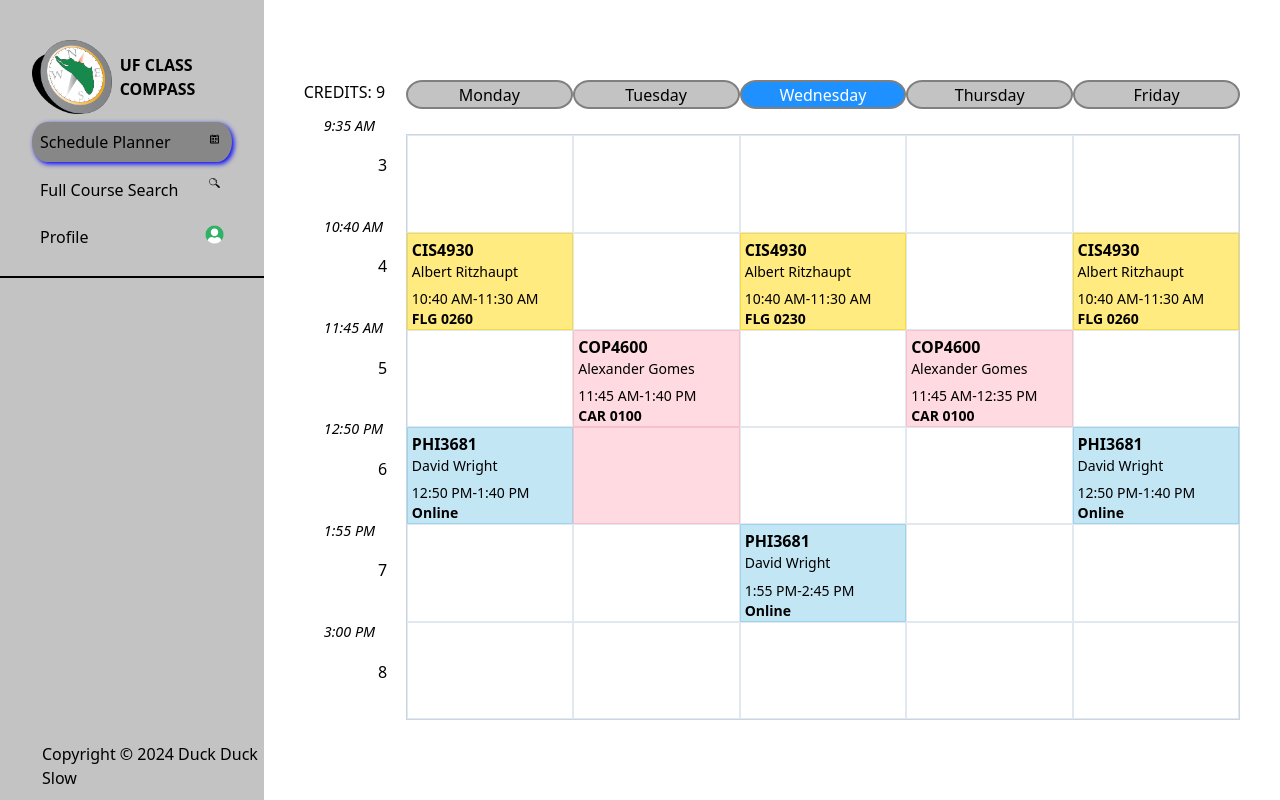
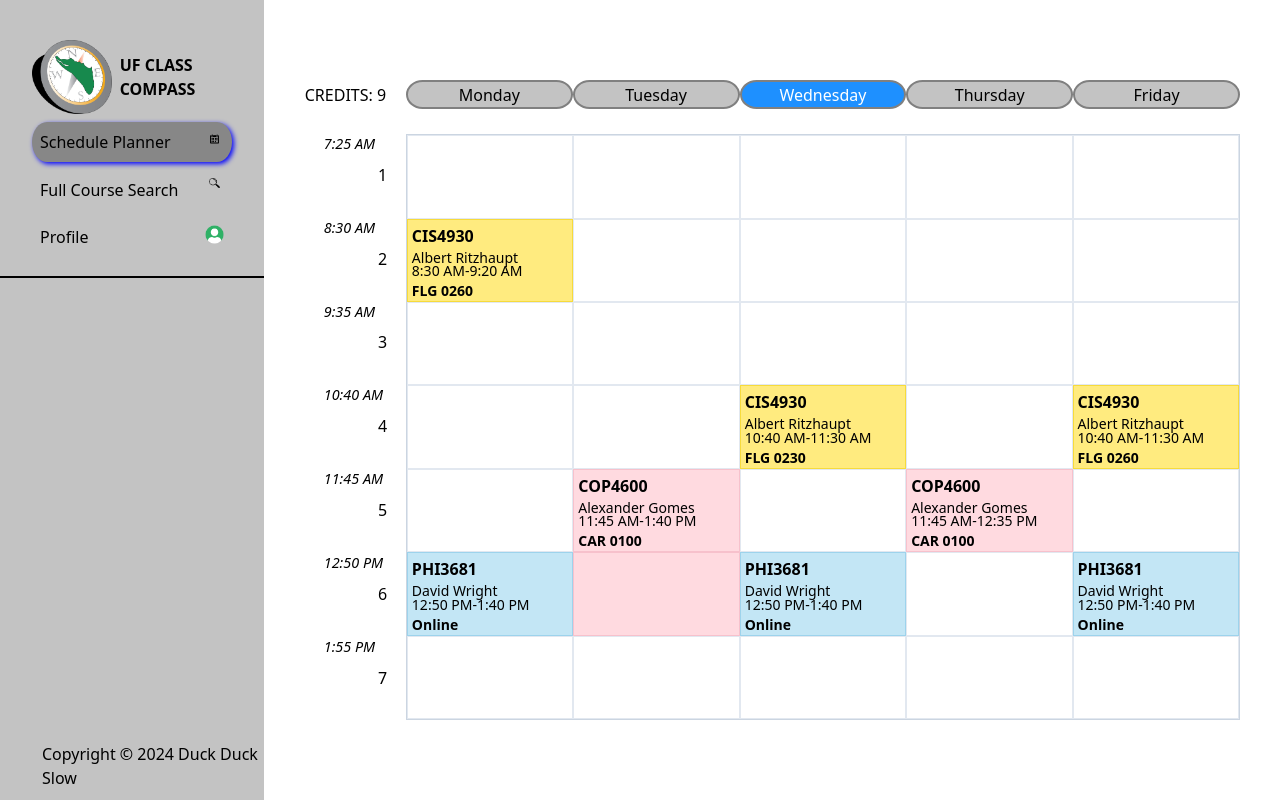
Before and after one commit to sheehan-j/uf-class-compass, a React (Vite) app: page / in a window 1280 px wide. Built offline with nearby package versions, Linux system fonts and the light colour scheme.

Commit message:
fixed small gap issue with credits and start of hours

```diff
--- a/src/components/Schedule.jsx
+++ b/src/components/Schedule.jsx
@@ -14,7 +14,7 @@ const Schedule = ({ colCount, maxRowCount }) => {
 			meetings: [
 				{
 					col: Days.Monday,
-					row: 3, //TODO figure out if we want to zero index?
+					row: 1, //TODO figure out if we want to zero index?
 					length: 1,
 					location: "FLG 0260"
 				},
@@ -62,7 +62,7 @@ const Schedule = ({ colCount, maxRowCount }) => {
 				},
 				{
 					col: Days.Wednesday,
-					row: 6,
+					row: 5,
 					length: 1,
 					location: "Online"
 				},
@@ -131,14 +131,14 @@ const Schedule = ({ colCount, maxRowCount }) => {
 
 	return (
 		<>
-		<div className="relative" style={{height: "100%", marginRight:"2%", width: "10%"}}>
-			<div className="font-medium" style={{ height: "5%", marginBottom: "3%"}}>
-				<p style={{whiteSpace: "nowrap"}}>CREDITS: {credits}</p>
+		<div style={{gap:"3%", display: "flex", flexDirection:"column", height: "100%", marginRight:"2%", width: "10%"}}>
+			<div className="font-medium" style={{ height:"5%", whiteSpace: "nowrap",  marginBottom: "5%", display: "flex", justifyContent: "center",alignItems: "center"}}>
+				CREDITS: {credits}
 			</div>
-			<div className="grid relative" style={{height: "95%"}}>
+			<div className="h-full" style={{display:"flex", flexDirection:"column"}}>
 				{grid.map((row) => (
 					<div className="relative" style={{display: 'flex', alignItems: "center",height: '100%' }}>
-						<div className="left-5 top-0 italic absolute" style={{ whiteSpace: "nowrap", width: "30%", fontSize: "0.9em" }}>
+						<div className="left-5 top-0 italic absolute" style={{ whiteSpace: "nowrap", fontSize: "0.9em", height:"100%"}}>
 							{getPeriodTimes(row[0].row).start}
 						</div>
 						<div style={{flex: "1", display: 'flex', justifyContent: 'right', alignItems: 'center', height: '100%'}}>
@@ -148,8 +148,9 @@ const Schedule = ({ colCount, maxRowCount }) => {
 				))}
 			</div>
 		</div>
+
 		<div style={{ height: "100%", display: "flex", flexDirection: "column", width: "100%"}}>
-			<div className="grid w-full h-full relative" style={{ marginBottom: "3%", height: "5%", gridTemplateColumns: `repeat(${colCount}, minmax(0, 1fr))`, gridTemplateRows: `repeat(${1}, minmax(0, 1fr))`}}>
+			<div className="grid w-full relative" style={{ marginBottom: "3%", height: "5%", gridTemplateColumns: `repeat(${colCount}, minmax(0, 1fr))`, gridTemplateRows: `repeat(${1}, minmax(0, 1fr))`}}>
 				<DaysBox/>
 			</div>
 
```
